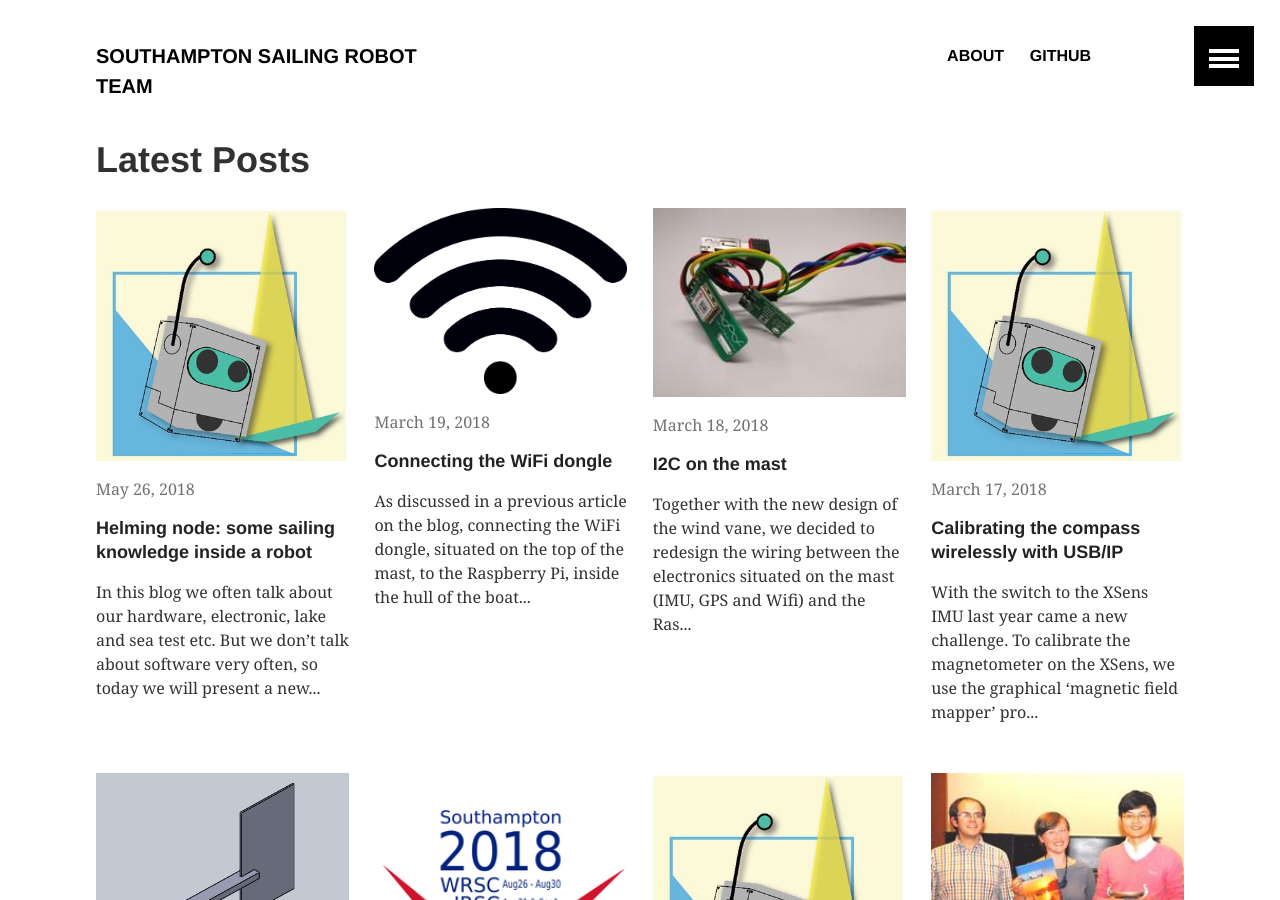
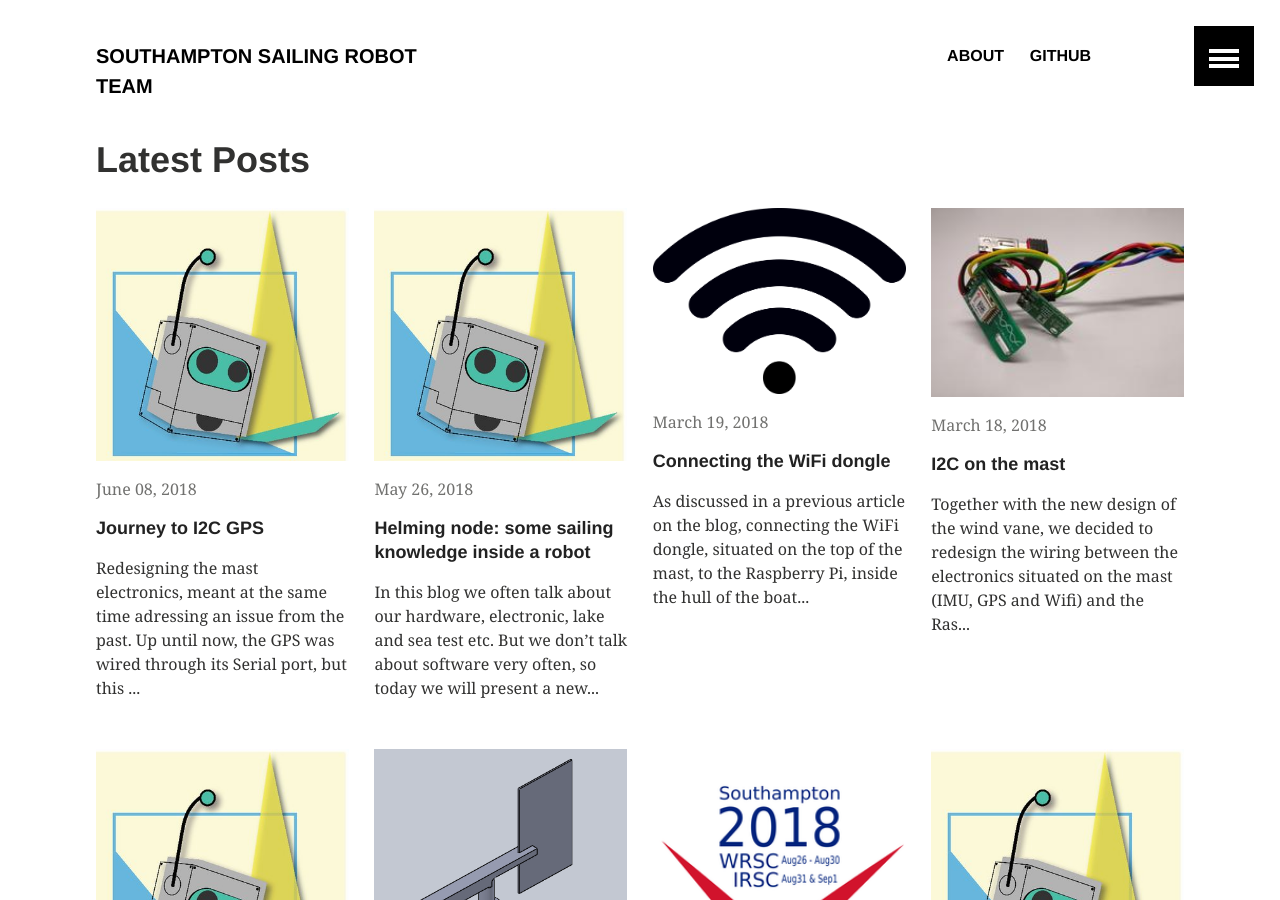
Before and after one commit to Maritime-Robotics-Student-Society/blog, a Jekyll site: the page built from index.md, in a window 1280 px wide and 900 px high. Built offline with Jekyll 4.4.1, drawn with Linux system fonts in a browser that asks for light colours; some of the changed lines change nothing that is shown.

Commit message:
published article about the I2C GPS journey

```diff
--- a/_posts/articles/2018-06-08-Journey to I2C gps.md
+++ b/_posts/articles/2018-06-08-Journey to I2C gps.md
@@ -4,9 +4,9 @@ comments: true
 date: 2018-06-08 18:57:46+00:00
 layout: article
 image:
-   teaser: IMG_mast_elec2.jpg
-   path: /images/IMG_mast_elec2-thumbnail.jpg
-published: false
+   teaser: logo.jpg
+   path: /images/logo.jpg
+published: true
 title: "Journey to I2C GPS"
 categories:
 - articles
@@ -17,10 +17,11 @@ the mast. Having the GPS on I2C would eliminate the two Serial wires and bring t
 6. In order to achieve this, a few changes needed to be done, first of all the I2C level was incompatible
 with the GPS and from reading some other articles, we got the impression that the I2C of the GPS was
 working slightly differently than expected. In the datasheet of the chip, the I2C port is described as being
-DCC I2C compatible, which is different from an I2C, in the sense that data is being pushed from the slaves
+DDC I2C compatible, which is different from an I2C, in the sense that data is being pushed from the slaves
 to the master. Nevertheless, we thought it is worth to look into this issue.
 
-First step was to ensure compatibility between the I2C level of the GPS, IMU and Pi. As discussed in a
+First step was to ensure compatibility between the I2C level of the GPS, IMU and Pi. The GPS we are using is the uBlox MAX-M8C.
+As discussed in a
 previous blog article, this was done by removing the two pull-up resistors from the IMU. At this point,
 we simply wired in the GPS to see if we can get some messages coming from it. We immediately saw
 messages coming from the GPS, but only about 40% of the messages where readable, as the rest of them
@@ -43,16 +44,18 @@ Waveform of the GPS signals and the spikes resulting from the parasitic capacita
 
 Further testing of the GPS only seemed to send messages at a frequency of 0.4-0.5 Hz, which was way less
 than the 5 Hz we were getting from Serial and not enough for us, as a position update every 2 seconds would
-make it very difficult to find out if we succeded a tack for example. Another issue we noticed was that the GPS settings sent via
+make it very difficult to find out if the boat passed a waypoint and would make global planning of the route
+quite difficult. Another issue we noticed was that the GPS settings sent via
 Serial were not surviving a reboot. This meant we needed to reprogram the GPS via Serial after each start up.
 At this point, I2C seemed to not be worth it. Further research into
 this problem revealed that settings can in fact, be sent via I2C to the GPS, which we thought it was
 impossible. Removing the unnecesary data from the messages increased the frequency to 3.7-4 Hz, which
-was a lot better than before, but the problem of the corrupt messages still remained, even though it
+was a lot better than before, but the problem of the corrupt messages still remained As discussed in a
 improved. Now about 80% of the messages were passing the checking algorithm, but regardless, I2C
 began to look promising.
 
-At this point we were satisfied with the rate at which the messages were coming in. We stumbled
+Further testing revealed a big issue in that the GPS would randomly hang up the Pi, stopping all scripts
+running on it, and the only solution to recover from that was to reboot. We stumbled
 across [this](http://www.advamation.com/knowhow/raspberrypi/rpi-i2c-bug.html) article that introduced
 to us the concept of "clock stretching". This occurs when the slave cannot send the data fast enough
 and it keeps the clock low for and extended period of time, while it compiles the necessary bits of data.
@@ -62,7 +65,7 @@ and it continues to read the SDA line as normal and the messages get corrupted.
 recorded, we were able to see this phenomenon in action.
 
 ![Clock stretching](/images/clock-stretching.png)
-Clock stretching of the SCL line
+Clock stretching of the SCL line (circled in red)
 
 This was a surprise for us, as the data sheet of the GPS was stating that the chip can run at a
 frequency of 400kHz, while the Pi was only running the clock at 100kHz. It was, if anything, just
```
Also changed, not shown: images/clock-stretching.png.
